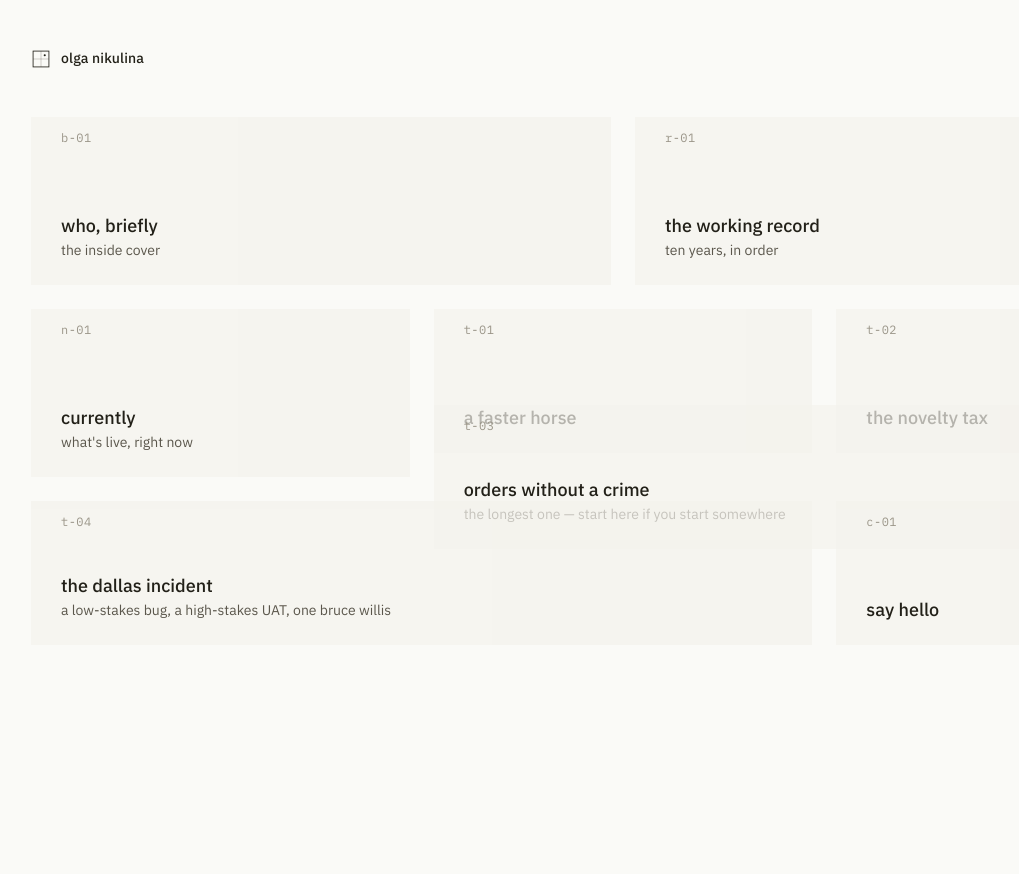
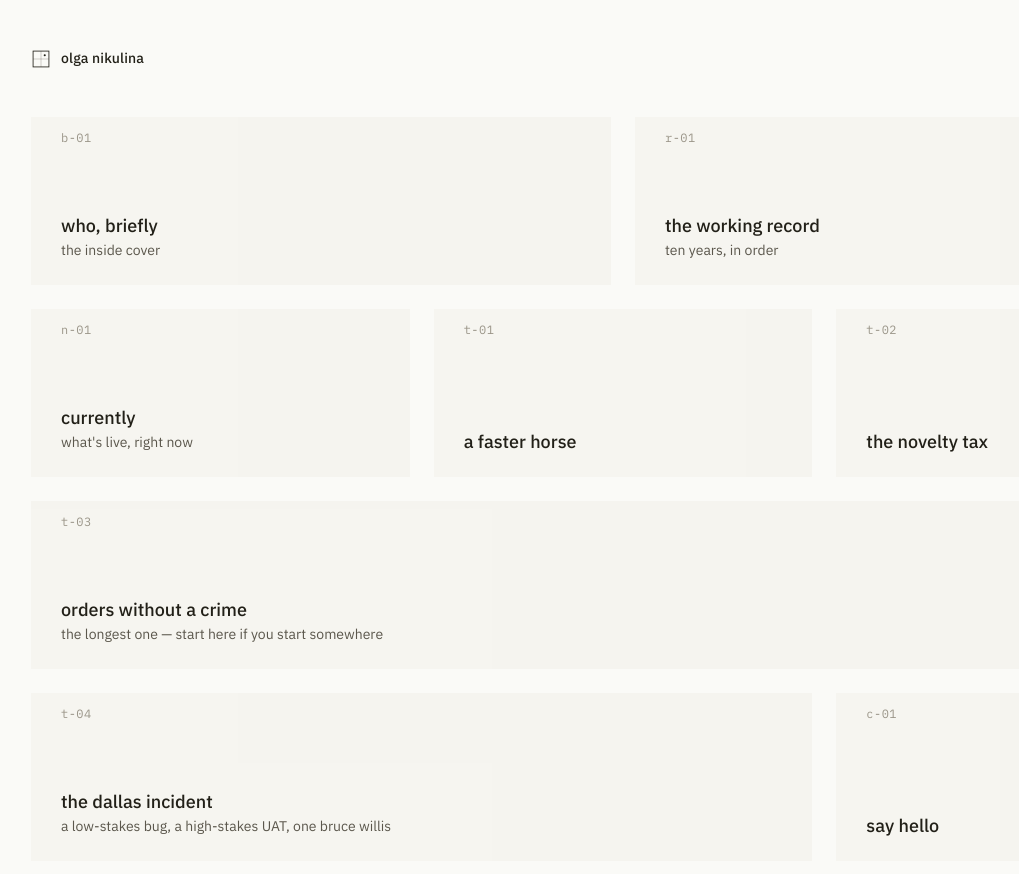
Before and after one commit to olganikulina-personal/olga-nikulina-resume, an Astro site: page / in a window 1280 px wide. Shown: the whole page, without its empty margins (17-1036 px from the left). Before the commit the page ends 800 px from the top, so only its background shows below. Built offline with nearby package versions, Linux system fonts and the light colour scheme; Astro itself is replaced by a stand-in of ours.

Commit message:
fix(notebook): home grid card overlap, fill empty cell
Two related layout bugs on the home grid:

1. faster-horse and novelty-tax visually overlapped criminal-orders.
   Cause: grid-auto-rows is 72px (3 grid-steps), but Card min-height
   is 144px (6 grid-steps). Cards declared as 1 row tall demanded
   144px and overflowed into the next row. Fix: every essay card now
   has md:row-span-2 so the declared cell matches min-height.

2. After (1), an empty 1/3-width cell appeared below 'currently',
   left of criminal-orders. Fix: criminal-orders is now full-width
   (md:col-span-12), which both fills the gap and fits the card's
   own framing as the longest essay / centerpiece.

Also added a comment on .grid in index.astro explaining the row-span
constraint so future cards don't reintroduce the overlap.

New row map:
  rows 1\u20132: bio (cols 1\u20136), resume (cols 7\u201312)
  rows 3\u20134: now (1\u20134), faster-horse (5\u20138), novelty-tax (9\u201312)
  rows 5\u20136: criminal-orders (1\u201312, full width)
  rows 7\u20138: dallas-incident (1\u20138), contact (9\u201312)

```diff
--- a/src/lib/cards.ts
+++ b/src/lib/cards.ts
@@ -50,7 +50,7 @@ export const cards: Card[] = [
     href: "/thoughts/faster-horse",
     title: "a faster horse",
     callNumber: "t-01",
-    gridClass: "md:col-span-4 md:col-start-5 md:row-start-3",
+    gridClass: "md:col-span-4 md:row-span-2 md:col-start-5 md:row-start-3",
     isEssay: true,
   },
   {
@@ -58,7 +58,7 @@ export const cards: Card[] = [
     href: "/thoughts/novelty-tax",
     title: "the novelty tax",
     callNumber: "t-02",
-    gridClass: "md:col-span-4 md:col-start-9 md:row-start-3",
+    gridClass: "md:col-span-4 md:row-span-2 md:col-start-9 md:row-start-3",
     isEssay: true,
   },
   {
@@ -67,7 +67,7 @@ export const cards: Card[] = [
     title: "orders without a crime",
     callNumber: "t-03",
     subtitle: "the longest one — start here if you start somewhere",
-    gridClass: "md:col-span-8 md:col-start-5 md:row-start-4",
+    gridClass: "md:col-span-12 md:row-span-2 md:col-start-1 md:row-start-5",
     isEssay: true,
   },
   {
@@ -76,7 +76,7 @@ export const cards: Card[] = [
     title: "the dallas incident",
     callNumber: "t-04",
     subtitle: "a low-stakes bug, a high-stakes UAT, one bruce willis",
-    gridClass: "md:col-span-8 md:col-start-1 md:row-start-5",
+    gridClass: "md:col-span-8 md:row-span-2 md:col-start-1 md:row-start-7",
     isEssay: true,
   },
   {
@@ -84,6 +84,6 @@ export const cards: Card[] = [
     href: "/contact",
     title: "say hello",
     callNumber: "c-01",
-    gridClass: "md:col-span-4 md:col-start-9 md:row-start-5",
+    gridClass: "md:col-span-4 md:row-span-2 md:col-start-9 md:row-start-7",
   },
 ];
```
Also changed, not shown: src/pages/index.astro (+7 -1 lines).
